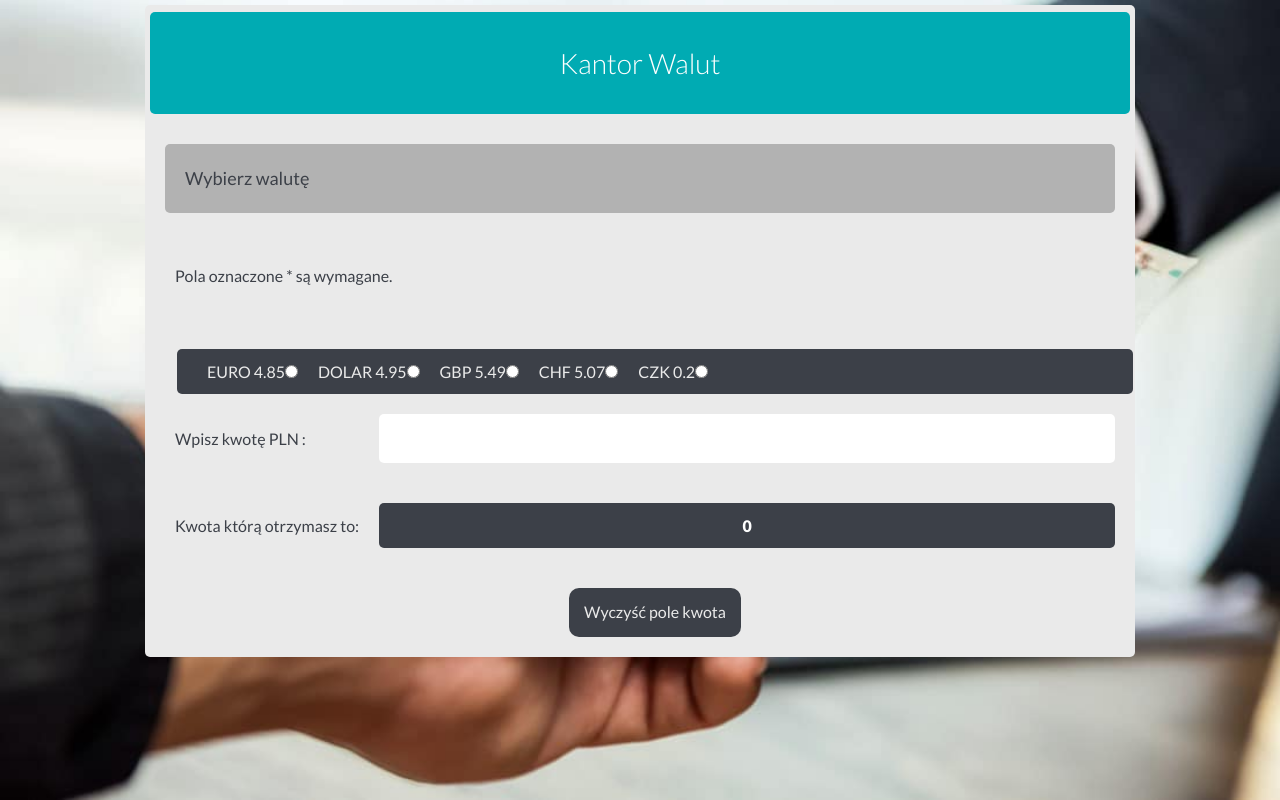
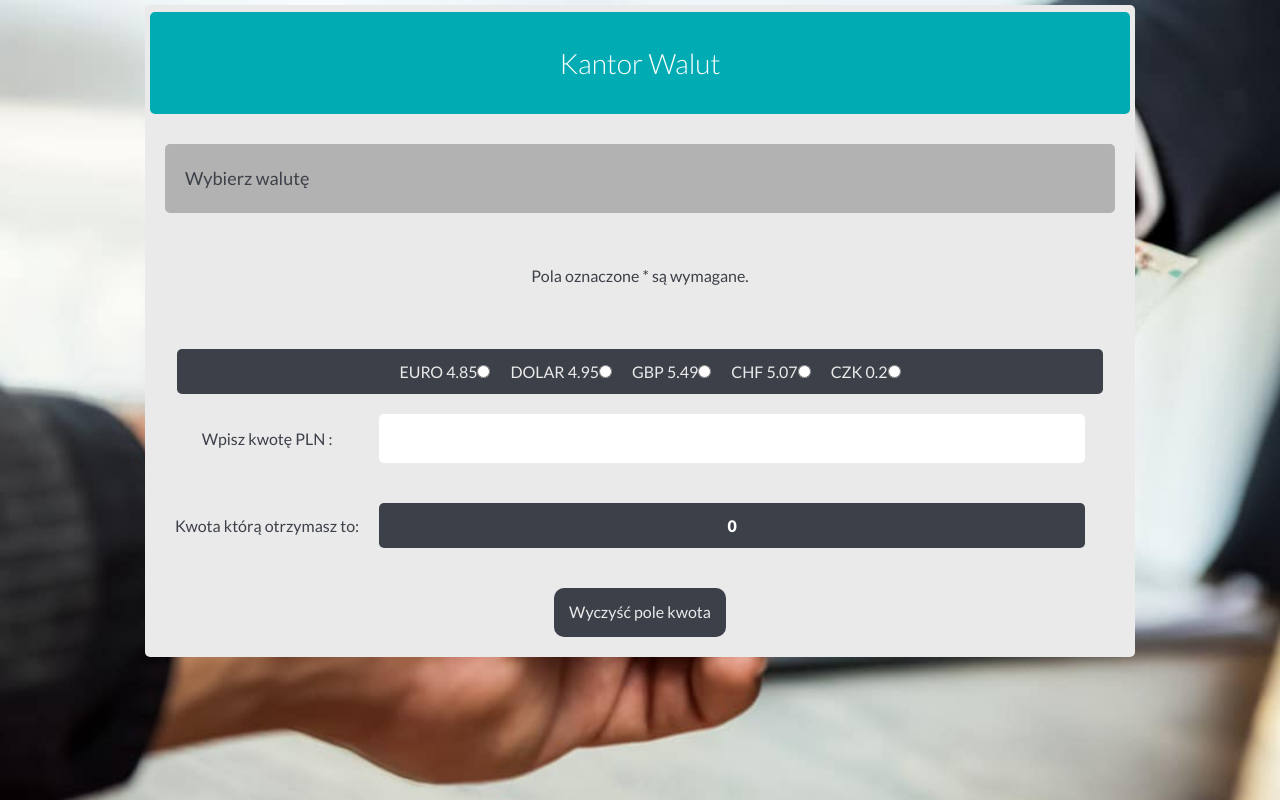
Before and after one commit to arturgajewski/currency-converter-react, a React (Create React App) app: page / in a window 1280 px wide. Built offline with nearby package versions, Linux system fonts and the light colour scheme.

Commit message:
change margin in section, added text-align

```diff
--- a/src/Section/style.css
+++ b/src/Section/style.css
@@ -16,6 +16,6 @@
   color: #3c4048;
   font-size: 16px;
   padding-top: 20px;
-  margin-top: 30px;
-  margin-left: 30px;
+  margin: 30px;
+  text-align: center;
 }
```
